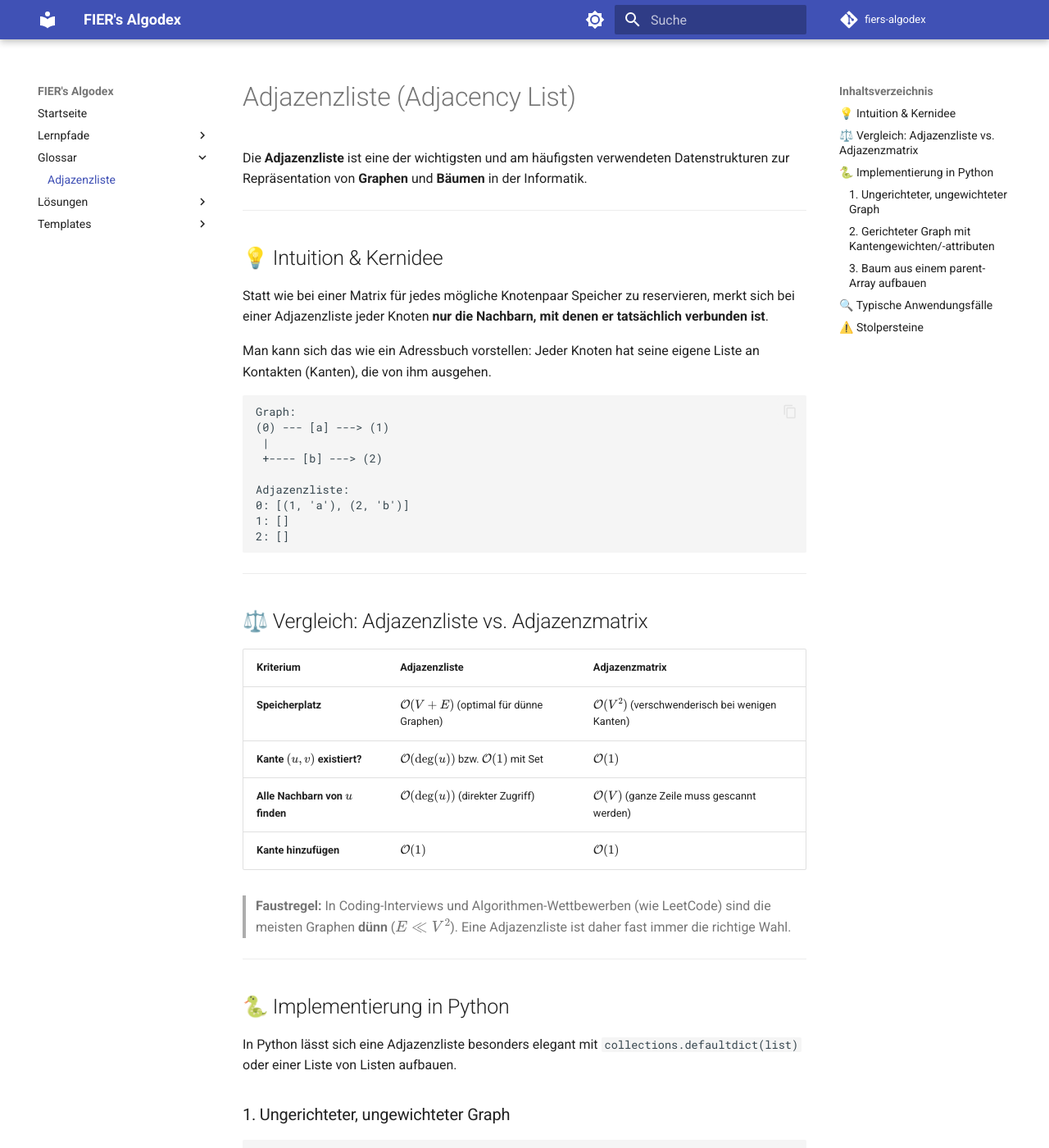
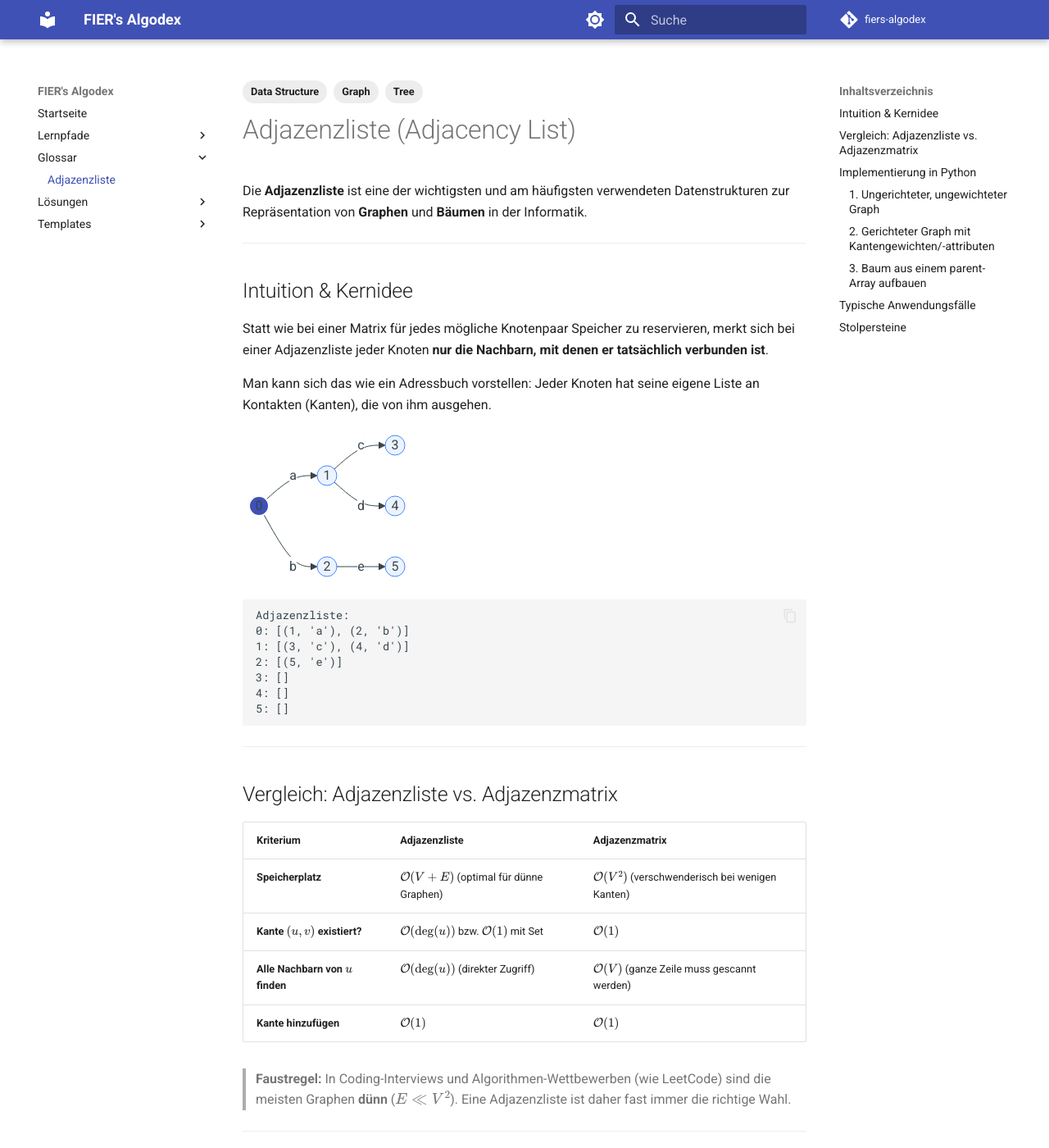
Before and after one commit to Fabian-dotcom/FIERs-Algodex, an MkDocs documentation site: the page built from docs/glossary/adjazenzliste.md, in a window 1280 px wide and 1400 px high. Shown: the whole window at 82% size. Built offline with MkDocs 1.6.1 and Material for MkDocs 9.7.7, drawn with Linux system fonts in a browser that asks for light colours; comment, search, counter and statistics services are not loaded; some of the changed text lies outside the part shown.

Commit message:
docs: startseite, glossar und leetcode 2791 loesung aufbereiten

````diff
--- a/docs/glossary/adjazenzliste.md
+++ b/docs/glossary/adjazenzliste.md
@@ -1,30 +1,46 @@
+---
+tags:
+  - Graph
+  - Data Structure
+  - Tree
+---
+
 # Adjazenzliste (Adjacency List)
 
 Die **Adjazenzliste** ist eine der wichtigsten und am häufigsten verwendeten Datenstrukturen zur Repräsentation von **Graphen** und **Bäumen** in der Informatik.
 
 ---
 
-## 💡 Intuition & Kernidee
+## Intuition & Kernidee
 
 Statt wie bei einer Matrix für jedes mögliche Knotenpaar Speicher zu reservieren, merkt sich bei einer Adjazenzliste jeder Knoten **nur die Nachbarn, mit denen er tatsächlich verbunden ist**.
 
 Man kann sich das wie ein Adressbuch vorstellen: Jeder Knoten hat seine eigene Liste an Kontakten (Kanten), die von ihm ausgehen.
 
+```mermaid
+graph LR
+    0((0)) -->|a| 1((1))
+    0((0)) -->|b| 2((2))
+    1((1)) -->|c| 3((3))
+    1((1)) -->|d| 4((4))
+    2((2)) -->|e| 5((5))
+
+    style 0 fill:#3f51b5,stroke:#fff,stroke-width:2px,color:#fff
 ```
-Graph:
-(0) --- [a] ---> (1)
- |
- +---- [b] ---> (2)
 
+```text
 Adjazenzliste:
 0: [(1, 'a'), (2, 'b')]
-1: []
-2: []
+1: [(3, 'c'), (4, 'd')]
+2: [(5, 'e')]
+3: []
+4: []
+5: []
 ```
 
 ---
 
-## ⚖️ Vergleich: Adjazenzliste vs. Adjazenzmatrix
+## Vergleich: Adjazenzliste vs. Adjazenzmatrix
 
 | Kriterium | Adjazenzliste | Adjazenzmatrix |
 | :--- | :--- | :--- |
@@ -37,7 +53,7 @@ Adjazenzliste:
 
 ---
 
-## 🐍 Implementierung in Python
+## Implementierung in Python
 
 In Python lässt sich eine Adjazenzliste besonders elegant mit `collections.defaultdict(list)` oder einer Liste von Listen aufbauen.
 
@@ -98,7 +114,7 @@ for child in range(1, n):
 
 ---
 
-## 🔍 Typische Anwendungsfälle
+## Typische Anwendungsfälle
 
 - **Tiefensuche (DFS)** und **Breitensuche (BFS)** (z. B. Zusammenhangskomponenten, kürzeste Wege in ungewichteten Graphen).
 - **Dijkstra-Algorithmus** für kürzeste Pfade mit Gewichten.
@@ -106,7 +122,7 @@ for child in range(1, n):
 
 ---
 
-## ⚠️ Stolpersteine
+## Stolpersteine
 
 1. **Gerichtet vs. Ungerichtet:** Bei ungerichteten Graphen darf `graph[v].append(u)` nicht vergessen werden – sonst ist der Graph unvollständig.
 2. **KeyError bei einfachen Dictionaries:** Ein normales `dict` wirft einen Fehler, wenn ein Knoten keine ausgehenden Kanten hat. `defaultdict(list)` oder eine vorbereitete Liste `[[] for _ in range(n)]` verhindert dies.
````
Also changed, not shown: docs/index.md (+12 -4 lines), docs/solutions/leetcode-2791.md (+33 -7 lines).
